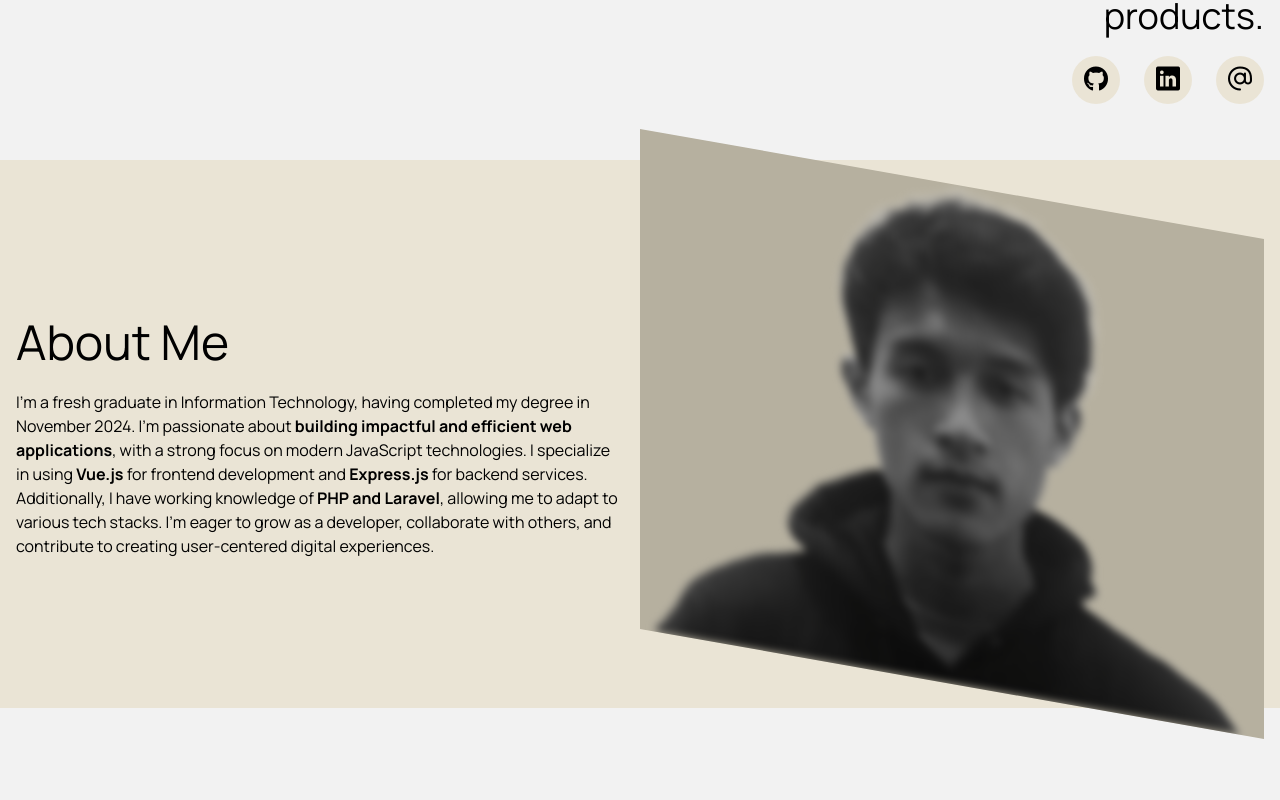
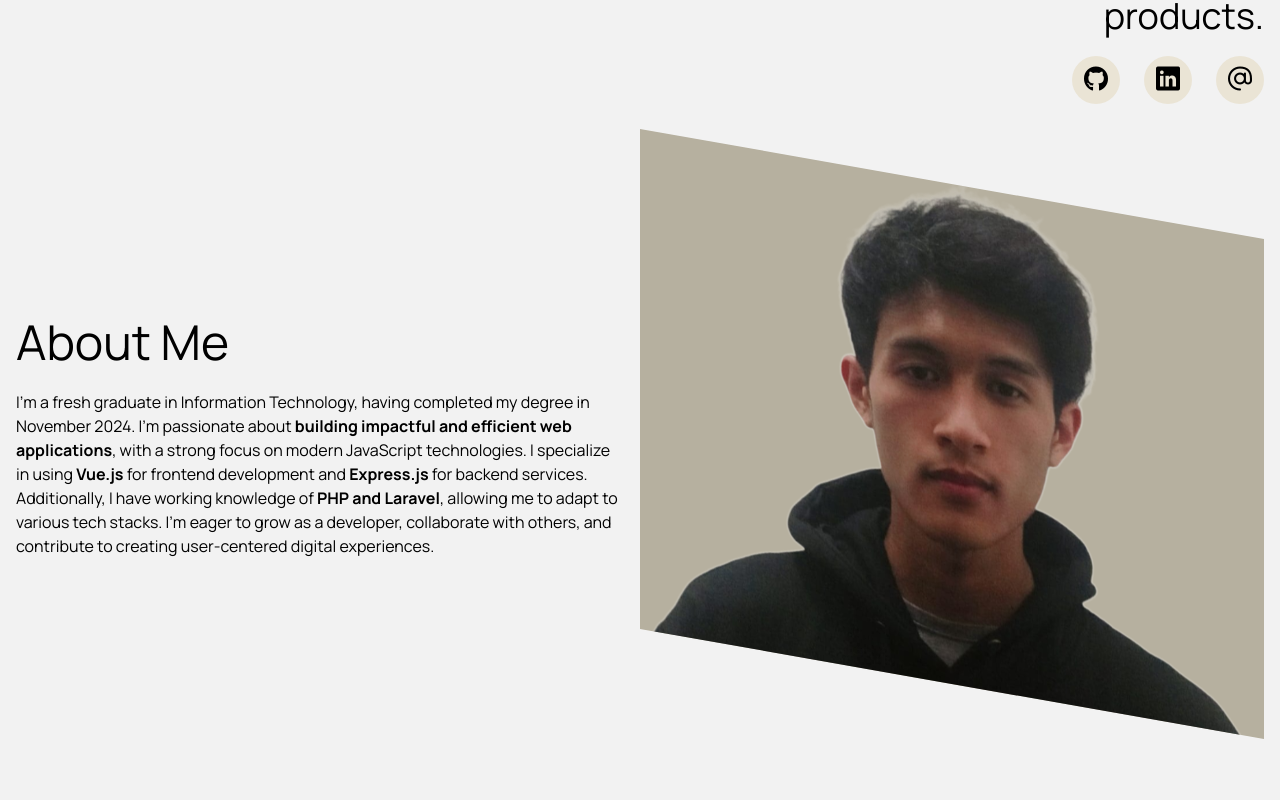
Before and after one commit to Torune9/portofolio-2025, a Vue app: page / in a window 1280 px wide. Shown: the part 680-1480 px from the top of the page. Built offline with nearby package versions, Linux system fonts and the light colour scheme.

Commit message:
delete grayscale

```diff
--- a/src/components/About.vue
+++ b/src/components/About.vue
@@ -1,5 +1,5 @@
 <template>
-    <section class="bg-soft-ivory p-4 my-10">
+    <section class="p-4 my-10">
         <div class="flex flex-col gap-y-6 gap-x-4 py-2 items-center md:flex-row lg:justify-between" id="about-wrapper">
             <!-- Text Section -->
             <div class="space-y-4">
@@ -19,12 +19,8 @@
 
             <!-- Image Section -->
             <div class="h-96 w-80 overflow-hidden bg-warm-gray relative group md:w-80 md:h-96 lg:w-1/2 lg:h-[500px] md:shrink-0"
-                id="img-wrapper" @click="() => isTouched = !isTouched">
-                <img src="@/assets/img/me.png" alt="profile-image" :class="[
-                    'grayscale-100 blur-xs transition duration-500 w-full h-full object-cover object-top',
-                    isTouched ? 'grayscale-0 blur-none' : '',
-                    'group-hover:grayscale-0 group-hover:blur-none'
-                ]" />
+                id="img-wrapper">
+                <img src="@/assets/img/me.png" alt="profile-image" />
             </div>
         </div>
     </section>
```
